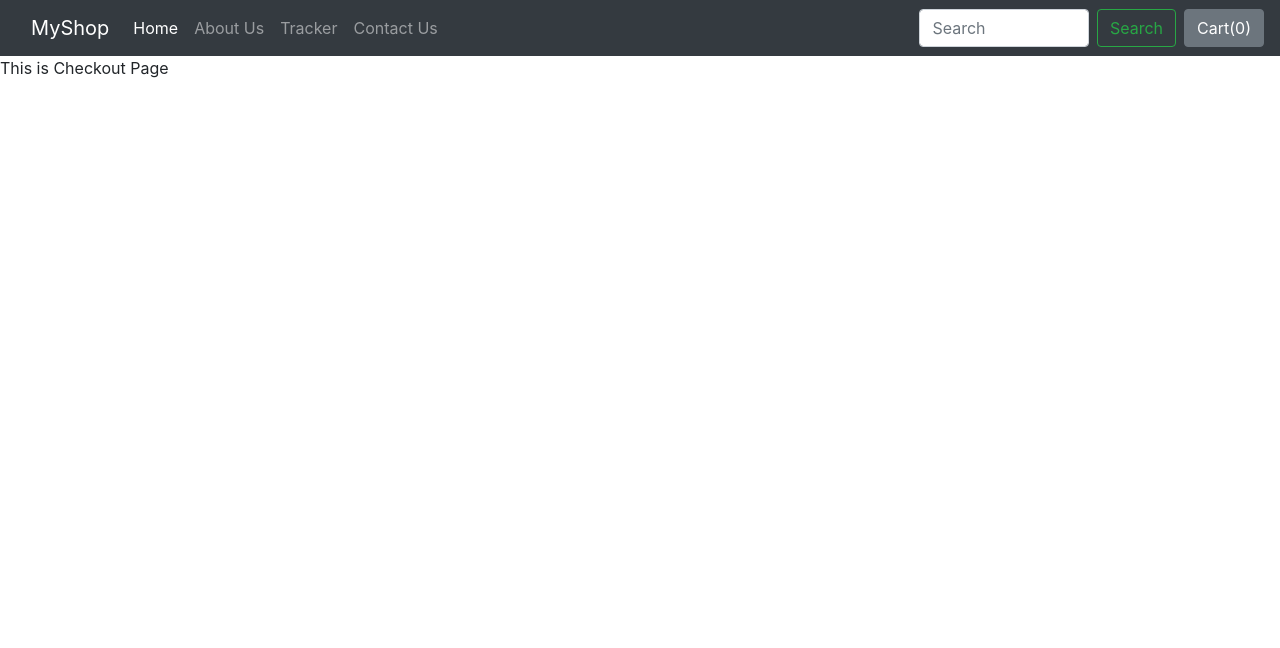
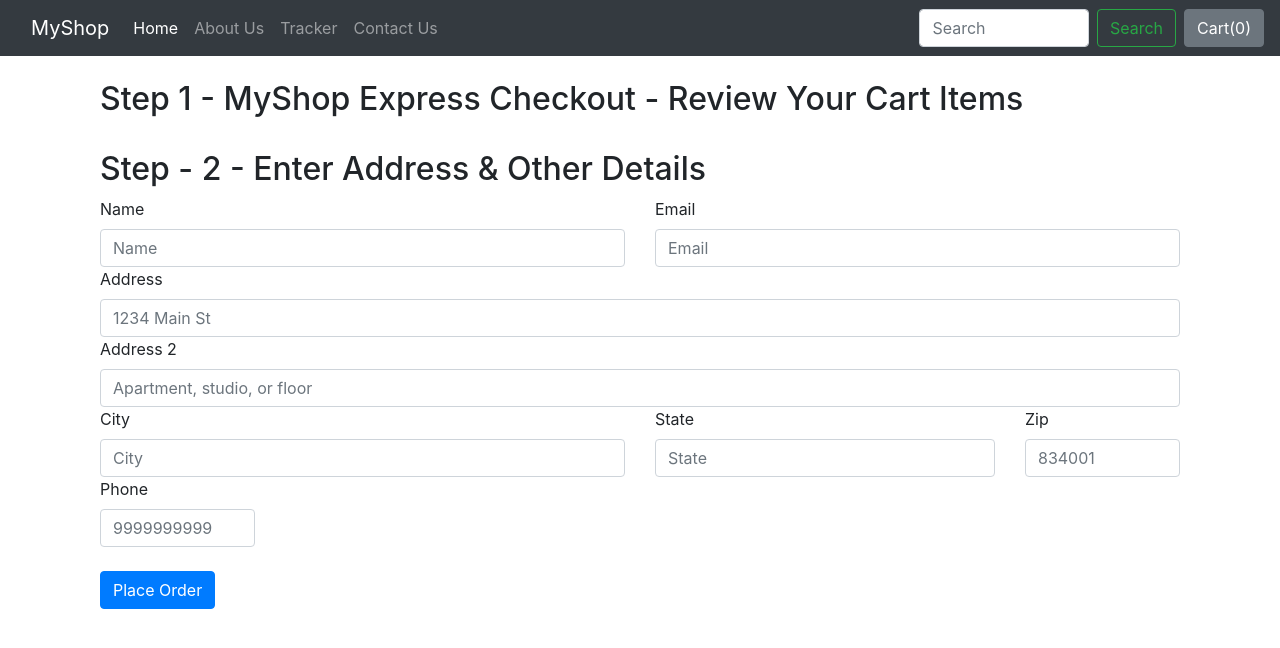
Before and after one commit to kvishalrj/MyShop, a Django app: page /shop/checkout/ in a window 1280 px wide. Shown: the top 648 px of the page. Run offline with Django 4.2, Linux system fonts and the light colour scheme; some libraries are stand-ins or nearby versions.

Commit message:
updated checkout

```diff
--- a/shop/templates/shop/basic.html
+++ b/shop/templates/shop/basic.html
@@ -30,7 +30,7 @@
 
 <body>
 
-  <nav class="navbar navbar-expand-lg bg-body-tertiary navbar-dark bg-dark">
+  <nav class="navbar navbar-expand-lg bg-body-tertiary navbar-dark bg-dark sticky-top">
     <div class="container-fluid">
       <a class="navbar-brand" href="/shop">MyShop</a>
       <button class="navbar-toggler" type="button" data-bs-toggle="collapse" data-bs-target="#navbarNav"
--- a/shop/templates/shop/checkout.html
+++ b/shop/templates/shop/checkout.html
@@ -2,4 +2,87 @@
 
 {% block title %} Checkout {% endblock %}
 
-{% block body %} This is Checkout Page {% endblock %}
+{% block body %}
+
+<div class="container">
+  <div class="col my-4">
+
+    <h2>Step 1 - MyShop Express Checkout - Review Your Cart Items</h2>
+
+    <div>
+      <ul id="items" class="list-group list-group-numbered">
+      </ul>
+    </div>
+
+  </div>
+
+  <div class="col my-4">
+    <h2>Step - 2 - Enter Address & Other Details</h2>
+    <form class="row g-3">
+      <div class="col-md-6">
+        <label for="inputName" class="form-label">Name</label>
+        <input type="name" class="form-control" id="inputName" placeholder="Name">
+      </div>
+      <div class="col-md-6">
+        <label for="inputEmail4" class="form-label">Email</label>
+        <input type="email" class="form-control" id="inputEmail4" placeholder="Email">
+      </div>
+      <div class="col-12">
+        <label for="inputAddress" class="form-label">Address</label>
+        <input type="text" class="form-control" id="inputAddress" placeholder="1234 Main St">
+      </div>
+      <div class="col-12">
+        <label for="inputAddress2" class="form-label">Address 2</label>
+        <input type="text" class="form-control" id="inputAddress2" placeholder="Apartment, studio, or floor">
+      </div>
+      <div class="col-md-6">
+        <label for="inputCity" class="form-label">City</label>
+        <input type="text" class="form-control" id="inputCity" placeholder="City">
+      </div>
+      <div class="col-md-4">
+        <label for="inputState" class="form-label">State</label>
+        <input type="text" class="form-control" id="inputState" placeholder="State">
+      </div>
+      <div class="col-md-2">
+        <label for="inputZip" class="form-label">Zip</label>
+        <input type="text" class="form-control" id="inputZip" placeholder="834001">
+      </div>
+      <div class="col-md-2">
+        <label for="inputPphone" class="form-label">Phone</label>
+        <input type="phone" class="form-control" id="inputPhone" placeholder="9999999999">
+      </div>
+      <div class="col-12 my-4">
+        <button type="submit" class="btn btn-primary">Place Order</button>
+      </div>
+    </form>
+  </div>
+
+</div>
+
+{% endblock %}
+
+{% block js %}
+
+<script>
+
+  // find out the cart items from localStorage
+  if (localStorage.getItem('cart') == null) {
+    var cart = {};
+  }
+  else {
+    cart = JSON.parse(localStorage.getItem('cart'));
+  }
+
+
+  for (item in cart) {
+    let qty = cart[item][0];
+    let name = cart[item][1];
+    mystr = `<li class="list-group-item d-flex justify-content-between align-items-start">${name}<span class="badge bg-primary rounded-pill">${qty}</span></li>`
+    $('#items').append(mystr);
+
+  }
+
+
+</script>
+
+{% endblock %}
```
Also changed, not shown: shop/templates/shop/index.html (+21 -12 lines).
